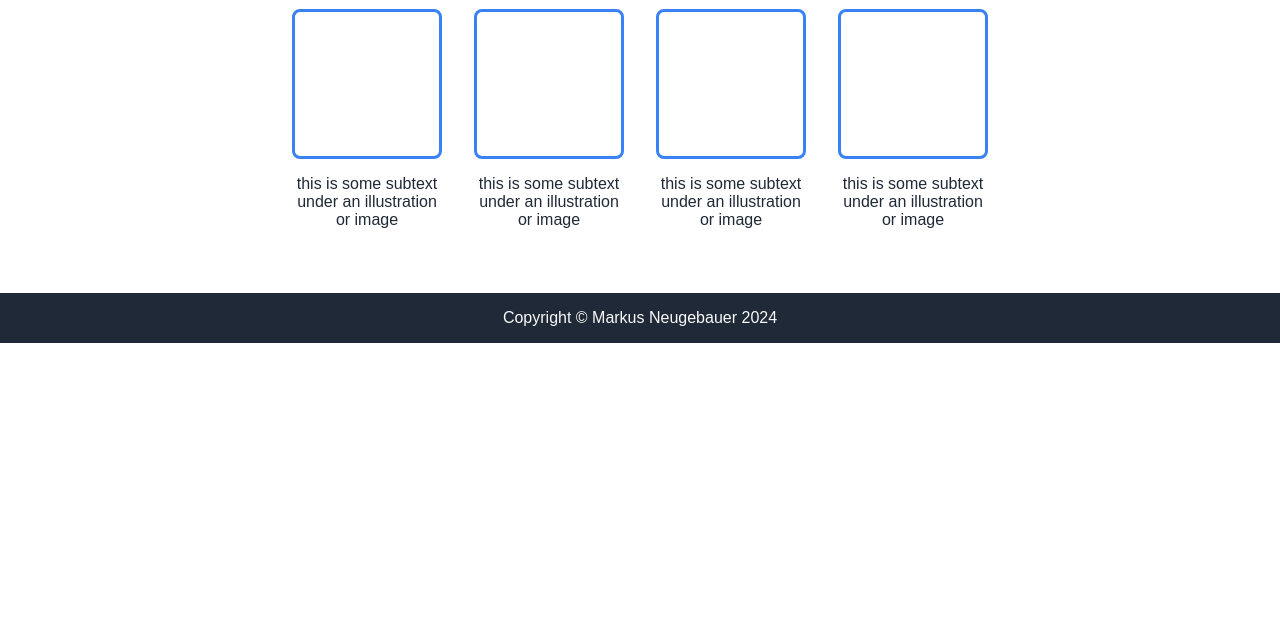
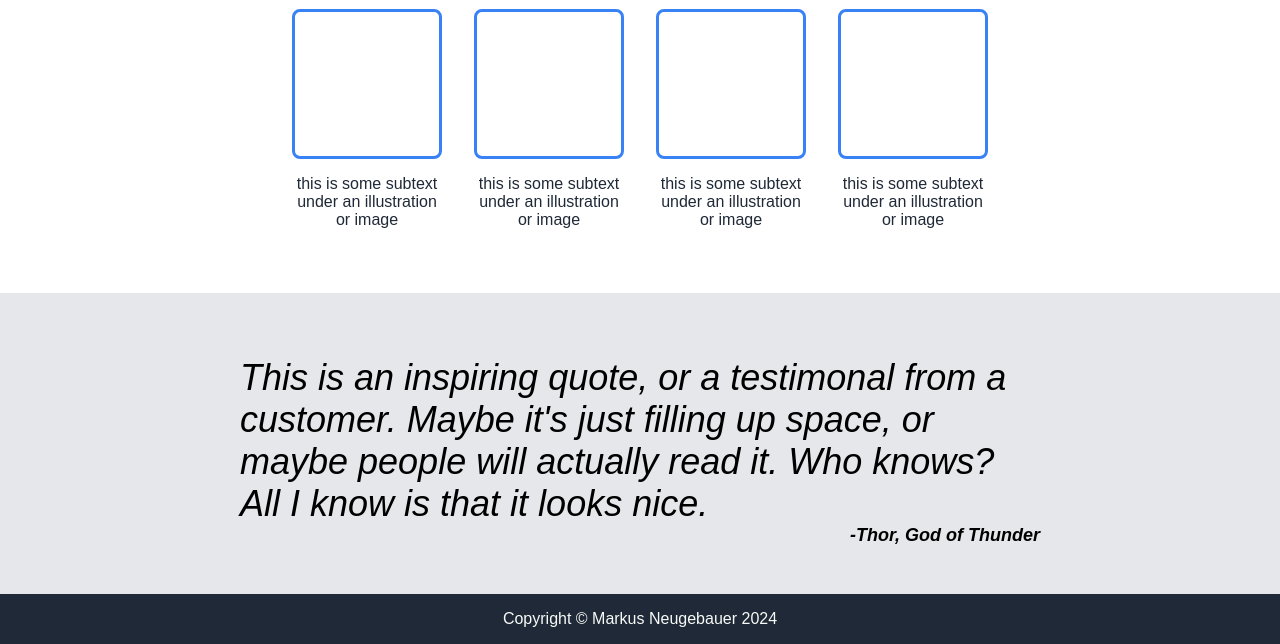
Before and after one commit to madmate/odin-landing-page, a plain HTML site: page index.html in a window 1280 px wide. Shown: the part 524-1168 px from the top of the page. Before the commit the page ends 867 px from the top, so only its background shows below. Drawn offline with Linux system fonts and the light colour scheme.

Commit message:
Created quote section
Created quote section with different colored full-width bar,
displaying the quote in light italic and the author in small, bold style.
The layout is aligned with flexbox.

```diff
--- a/index.html
+++ b/index.html
@@ -47,6 +47,12 @@
           </div>
         </div>
       </section>
+      <section class="quote">
+        <blockquote class="wrap">
+          This is an inspiring quote, or a testimonal from a customer. Maybe it's just filling up space, or maybe people will actually read it. Who knows? All I know is that it looks nice.</div>
+          <cite>-Thor, God of Thunder</cite>
+        </blockquote>
+      </section>
     </main>
     <footer class="dark-background">Copyright &copy Markus Neugebauer 2024</footer>
   </body>
--- a/styles.css
+++ b/styles.css
@@ -126,3 +126,23 @@ button {
 .information h1 {
   font-size: 36px;
 }
+
+.quote {
+  background-color: #E5E7EB;
+}
+
+blockquote {
+  font-size: 36px;
+  font-style: italic;
+  font-weight: lighter;
+  display: flex;
+  flex-direction: column;
+  padding-top: 64px;
+  padding-bottom: 48px;
+}
+
+cite {
+  align-self: flex-end;
+  font-size: 18px;
+  font-weight: bold;
+}
```
